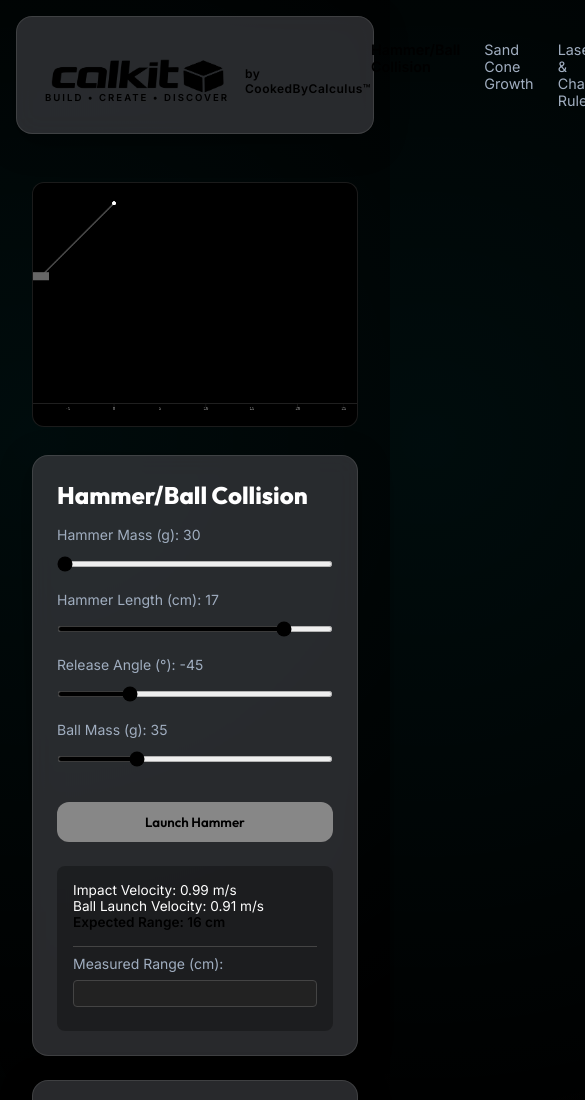
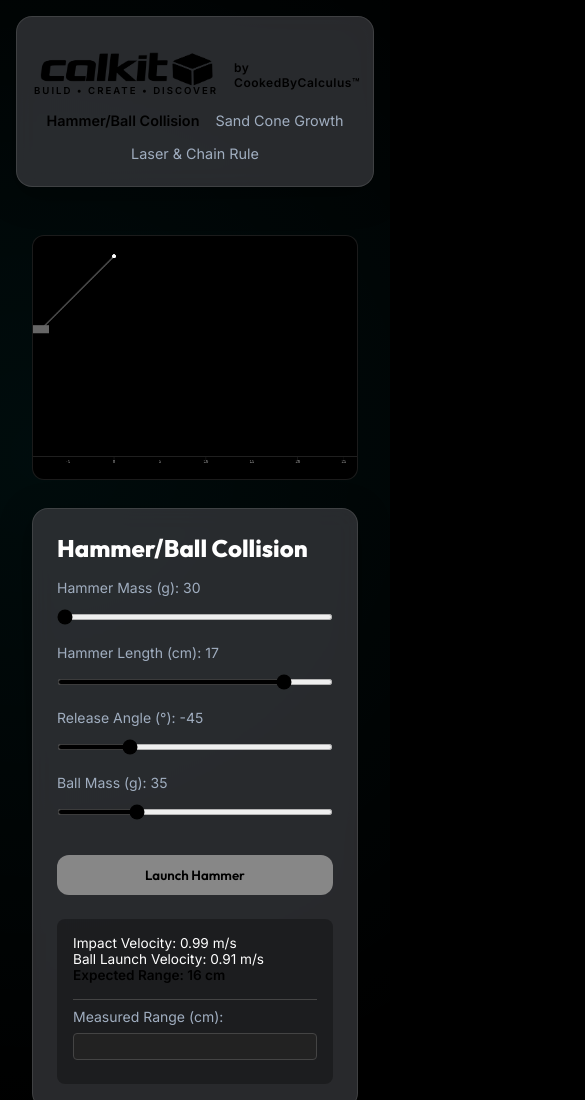
Before and after one commit to anmxlr/Design_Lab_WebApplication, a website built with Vite: page index.html in a window 390 px wide. Shown: the top 1100 px of the page, 585 px wide, since content can reach past the window. Built offline with nearby package versions, Linux system fonts and the light colour scheme.

Commit message:
Update style.css

```diff
--- a/src/style.css
+++ b/src/style.css
@@ -112,4 +112,15 @@ canvas {
   .exp-grid {
     grid-template-columns: 1fr;
   }
+
+  header.glass-panel {
+    flex-direction: column;
+    gap: 1rem;
+  }
+
+  header.glass-panel nav {
+    flex-wrap: wrap;
+    justify-content: center;
+    gap: 1rem !important;
+  }
 }
```
